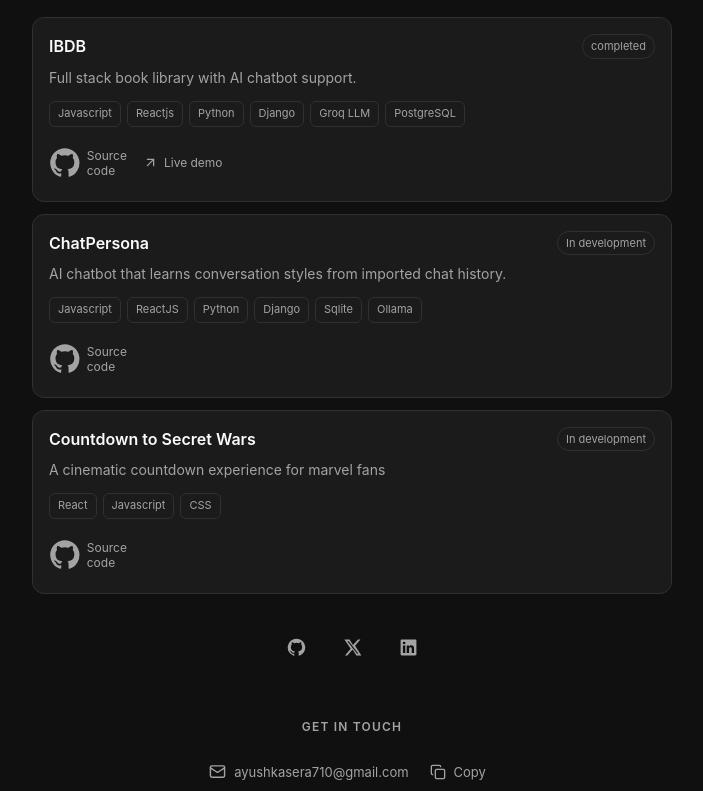
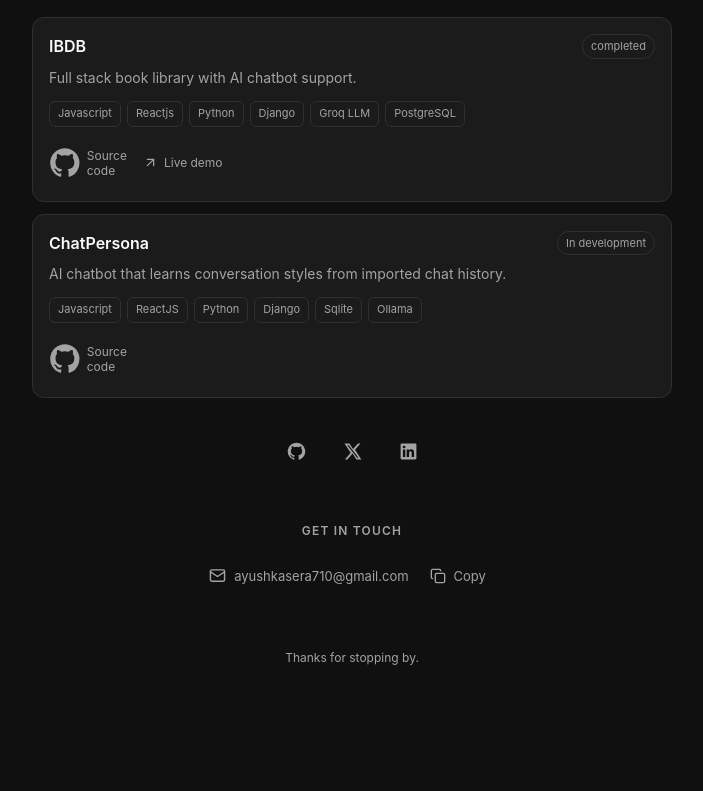
Before and after one commit to ayushkas3ra/portfolio, a React (Vite) app: page / in a window 1280 px wide. Shown: the part 489-1280 px from the top of the page, without its empty margins (288-991 px from the left). After the commit the page ends 1182 px from the top, so only its background shows below. Built offline with nearby package versions, Linux system fonts and the light colour scheme.

Commit message:
hide paused project

```diff
--- a/src/data/portfolio.js
+++ b/src/data/portfolio.js
@@ -43,14 +43,14 @@ export const portfolio = {
         repositoryUrl: 'https://github.com/ayushkas3ra/chatpersona',
         demoUrl: null,
       },
-      {
-        name: 'Countdown to Secret Wars',
-        description: 'A cinematic countdown experience for marvel fans',
-        technologies: ['React', 'Javascript', 'CSS'],
-        status: 'In development',
-        repositoryUrl: 'https://github.com/ayushkas3ra/countdowntosecretwars',
-        demoUrl: null,
-      },
+      // {
+      //   name: 'Countdown to Secret Wars',
+      //   description: 'A cinematic countdown experience for marvel fans',
+      //   technologies: ['React', 'Javascript', 'CSS'],
+      //   status: 'In development',
+      //   repositoryUrl: 'https://github.com/ayushkas3ra/countdowntosecretwars',
+      //   demoUrl: null,
+      // },
     ],
   },
   socialLinks: [
```
